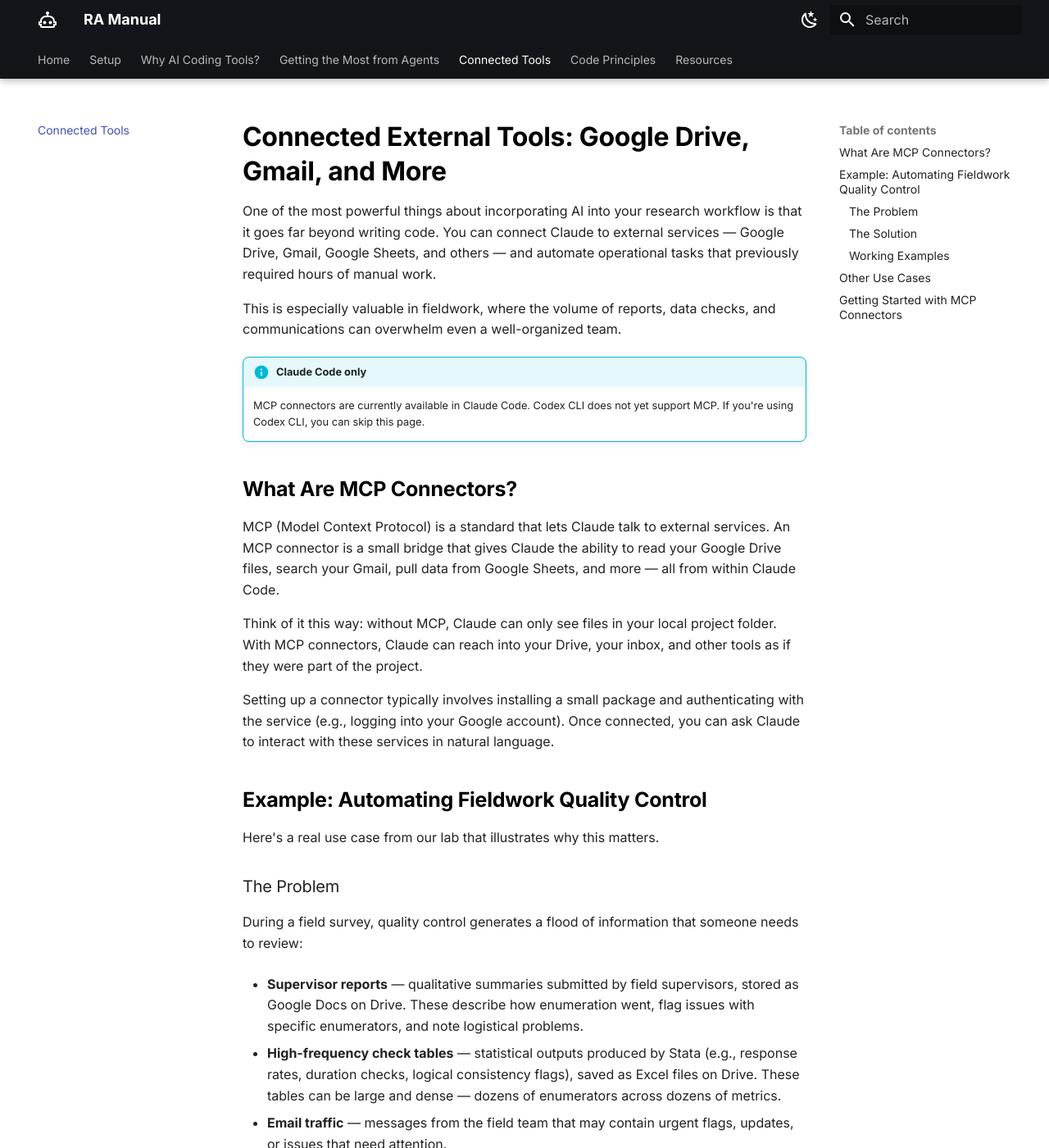
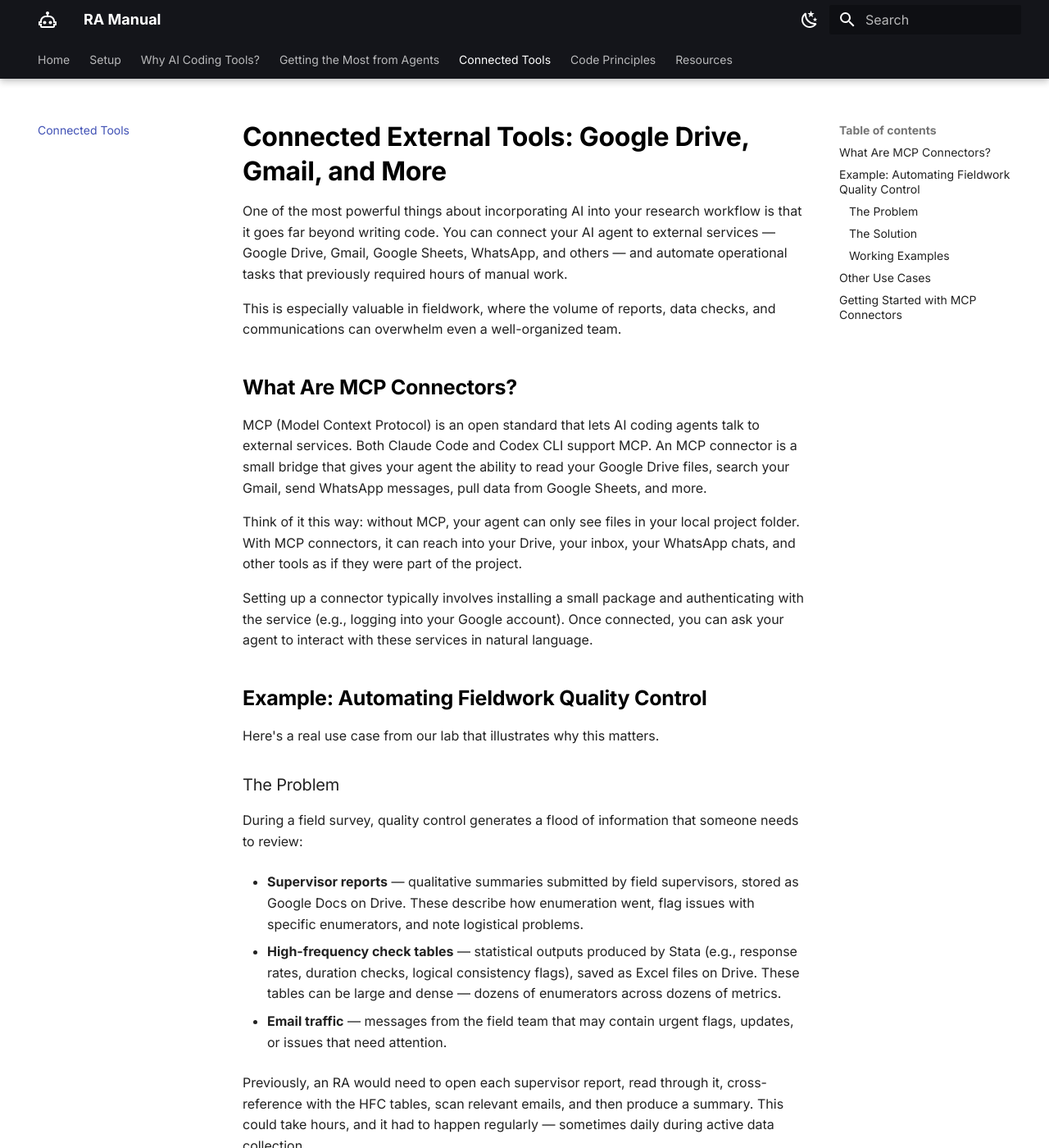
Before and after one commit to longjohnnicholas/ra-manual, an MkDocs documentation site: the page built from docs/06-connected-tools.md, in a window 1280 px wide and 1400 px high. Shown: the whole window at 82% size. Built offline with MkDocs 1.6.1 and Material for MkDocs 9.7.7, drawn with Linux system fonts in a browser that asks for light colours; some of the changed text lies outside the part shown.

Commit message:
Fix connected tools page: both agents support MCP, add WhatsApp
- Remove incorrect "Claude Code only" MCP note — Codex CLI supports MCP too
- Make connected tools page tool-agnostic (Claude Code + Codex CLI)
- Add tabbed config instructions for both tools
- Add WhatsApp as a connected service throughout
- Remove "Switching from Open Code" migration banner from setup page

Co-Authored-By: Claude Opus 4.6 <noreply@anthropic.com>

```diff
--- a/docs/06-connected-tools.md
+++ b/docs/06-connected-tools.md
@@ -1,19 +1,16 @@
 # Connected External Tools: Google Drive, Gmail, and More
 
-One of the most powerful things about incorporating AI into your research workflow is that it goes far beyond writing code. You can connect Claude to external services — Google Drive, Gmail, Google Sheets, and others — and automate operational tasks that previously required hours of manual work.
+One of the most powerful things about incorporating AI into your research workflow is that it goes far beyond writing code. You can connect your AI agent to external services — Google Drive, Gmail, Google Sheets, WhatsApp, and others — and automate operational tasks that previously required hours of manual work.
 
 This is especially valuable in fieldwork, where the volume of reports, data checks, and communications can overwhelm even a well-organized team.
 
-!!! info "Claude Code only"
-    MCP connectors are currently available in Claude Code. Codex CLI does not yet support MCP. If you're using Codex CLI, you can skip this page.
-
 ## What Are MCP Connectors?
 
-MCP (Model Context Protocol) is a standard that lets Claude talk to external services. An MCP connector is a small bridge that gives Claude the ability to read your Google Drive files, search your Gmail, pull data from Google Sheets, and more — all from within Claude Code.
+MCP (Model Context Protocol) is an open standard that lets AI coding agents talk to external services. Both Claude Code and Codex CLI support MCP. An MCP connector is a small bridge that gives your agent the ability to read your Google Drive files, search your Gmail, send WhatsApp messages, pull data from Google Sheets, and more.
 
-Think of it this way: without MCP, Claude can only see files in your local project folder. With MCP connectors, Claude can reach into your Drive, your inbox, and other tools as if they were part of the project.
+Think of it this way: without MCP, your agent can only see files in your local project folder. With MCP connectors, it can reach into your Drive, your inbox, your WhatsApp chats, and other tools as if they were part of the project.
 
-Setting up a connector typically involves installing a small package and authenticating with the service (e.g., logging into your Google account). Once connected, you can ask Claude to interact with these services in natural language.
+Setting up a connector typically involves installing a small package and authenticating with the service (e.g., logging into your Google account). Once connected, you can ask your agent to interact with these services in natural language.
 
 ## Example: Automating Fieldwork Quality Control
 
@@ -55,21 +52,31 @@ Study these examples to understand how MCP skills are structured, then adapt the
 
 ## Other Use Cases
 
-The Drive + Gmail pattern generalizes to many research operations:
+The Drive + Gmail + WhatsApp pattern generalizes to many research operations:
 
-- **Literature monitoring** — Connect to Gmail and have Claude scan for new working paper alerts from NBER, SSRN, or journal feeds, then summarize the relevant ones.
-- **Data delivery tracking** — When a data provider sends files to a shared Drive folder, have Claude detect new arrivals, run basic validation checks, and notify you.
-- **Survey instrument review** — Store survey drafts on Drive and have Claude review them for consistency, skip logic errors, or translation issues.
-- **Meeting preparation** — Have Claude scan recent emails and Drive documents related to a co-author meeting and produce a summary of open items.
+- **Field team communication** — Connect to WhatsApp and have your agent read messages from field supervisors, flag urgent issues, and draft responses.
+- **Literature monitoring** — Connect to Gmail and have your agent scan for new working paper alerts from NBER, SSRN, or journal feeds, then summarize the relevant ones.
+- **Data delivery tracking** — When a data provider sends files to a shared Drive folder, have your agent detect new arrivals, run basic validation checks, and notify you.
+- **Survey instrument review** — Store survey drafts on Drive and have your agent review them for consistency, skip logic errors, or translation issues.
+- **Meeting preparation** — Have your agent scan recent emails and Drive documents related to a co-author meeting and produce a summary of open items.
 
 ## Getting Started with MCP Connectors
 
-To connect Claude Code to Google Drive and Gmail, you'll need to set up MCP servers. The basic process:
+To connect your agent to Google Drive, Gmail, WhatsApp, or other services, you'll need to set up MCP servers. The basic process:
 
-1. **Install the MCP server package** for the service you want (e.g., Google Drive, Gmail)
-2. **Authenticate** — follow the OAuth flow to grant Claude access to your account
-3. **Configure Claude Code** — add the MCP server to your Claude Code settings so it's available in your sessions
-4. **Build skills** — write skills (in `.claude/skills/`) that use the connected services
+1. **Install the MCP server package** for the service you want (e.g., Google Drive, Gmail, WhatsApp)
+2. **Authenticate** — follow the OAuth flow to grant your agent access to your account
+3. **Configure your agent** — add the MCP server to your settings:
+
+=== "Claude Code"
+
+    Add the server to your Claude Code settings (JSON format). See [Claude Code MCP docs](https://code.claude.com/docs/en/mcp).
+
+=== "Codex CLI"
+
+    Run `codex mcp add <server-name> -- <command>` or edit `~/.codex/config.toml` directly. See [Codex MCP docs](https://developers.openai.com/codex/mcp/).
+
+4. **Build skills** — write skills that use the connected services
 
 For detailed setup instructions and working examples, see the [freetown/tools/claude](https://github.com/ntsivanidis/freetown/tree/main/tools/claude) repository.
 
```
Also changed, not shown: docs/01-setup.md (+0 -3 lines).
